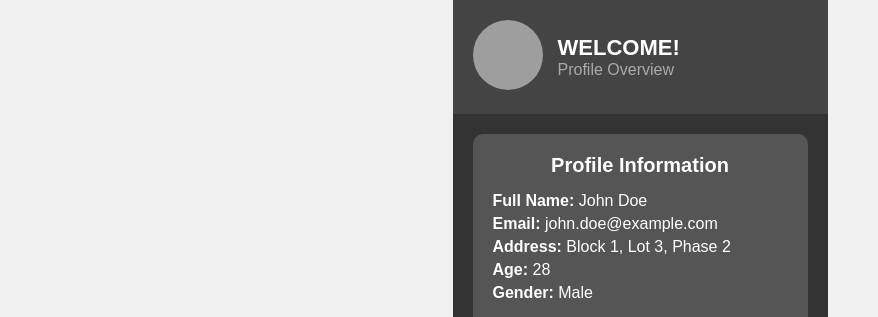
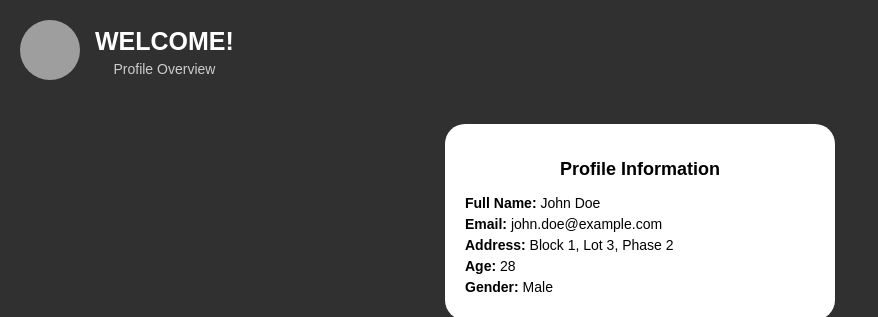
Before and after one commit to justspaun/VA-HUB, a PHP site: page /profile.html in a window 1280 px wide. Shown: the top 317 px of the page, without its empty margins (0-878 px from the left). Run offline with PHP 8.4, Linux system fonts and the light colour scheme; grey boxes are pictures that could not be loaded.

Commit message:
profile.css

```diff
--- a/profile.css
+++ b/profile.css
@@ -1,117 +1,117 @@
-/* Reset margin and padding for all elements */
-* {
+/* General styling */
+body, html {
     margin: 0;
     padding: 0;
-    box-sizing: border-box;
-  }
-
-  /* Body styling */
-  body {
     font-family: Arial, sans-serif;
-    background-color: #f0f0f0;
-    display: flex;
-    justify-content: center;
-    align-items: center;
-    height: 100vh; /* Ensure the body takes up the full viewport height */
-    margin: 0;
-    overflow: hidden;
+    height: 100%;
+    background-color: #303030;
 }
 
 /* Main container */
 .container {
-    background-color: #333;
-    color: white;
-    width: 100%;
-    height: 100%; /* Make the container take full height */
-    max-width: 375px; /* Fits the mobile screen */
-    border-radius: 15px;
     display: flex;
     flex-direction: column;
+    justify-content: flex-start;
+    height: 100vh;
+    overflow-y: auto;
+    padding-bottom: 70px; /* For fixed footer space */
 }
 
-  /* Header with profile icon on the left side of 'WELCOME!' */
+/* Header styling */
 .header {
-    background-color: #444;
-    text-align: left;
+    text-align: center;
+    padding: 20px;
+    color: white;
     display: flex;
-    align-items: center; /* Aligns the icon and text vertically */
-    padding: 20px;
+    align-items: center;
 }
 
 .profile-icon img {
-    width: 70px;
-    height: 70px;
+    width: 60px;
+    height: 60px;
     border-radius: 50%;
     object-fit: cover;
-    margin-right: 15px; /* Adds space between icon and text */
-  }
-
-  .header-text {
-    display: flex;
-    flex-direction: column;
-    justify-content: center;
+    margin-right: 15px;
 }
 
 .header-text h1 {
-    font-size: 22px;
+    font-size: 25px;
     font-weight: bold;
+    margin: 0;
 }
 
 .header-text p {
-    font-size: 16px;
-    color: #aaa;
+    font-size: 14px;
+    color: #ccc;
+    margin: 5px 0 0 0;
 }
 
 /* Profile Information Section */
 .content {
     padding: 20px;
-    flex-grow: 1; /* Allow the content to take up remaining space */
-    overflow-y: auto; /* Allows scrolling if content overflows */
+    display: flex;
+    flex-direction: column;
+    align-items: center;
 }
 
 .profile-info {
-    background-color: #555;
+    background-color: white;
+    color: black;
+    border-radius: 20px;
+    width: 90%;
+    max-width: 350px;
     padding: 20px;
-    border-radius: 10px;
 }
 
 .profile-info h2 {
-    font-size: 20px;
+    font-size: 18px;
+    font-weight: bold;
     margin-bottom: 15px;
     text-align: center;
 }
 
 .profile-info p {
-    font-size: 16px;
-    margin-bottom: 5px;
+    font-size: 14px;
+    margin: 5px 0;
 }
 
-  /* Footer with navigation links */
-  .footer {
-    background-color: #444;
-    padding: 15px 0;
-    flex-shrink: 0; /* Prevent footer from shrinking */
+footer {
+    background-color: white;
+    padding: 10px;
+    position: fixed;
+    bottom: 0;
+    left: 0;
+    width: 100%;
+    box-shadow: 0 -2px 5px rgba(0, 0, 0, 0.1);
 }
 
-  .nav {
+footer nav ul {
     display: flex;
     justify-content: space-around;
+    list-style-type: none;
+    padding: 0;
+    margin: 0;
+}
+
+footer nav ul li {
+    text-align: center;
+    flex: 1;
+}
+
+footer nav ul li a {
+    color: black;
+    text-decoration: none;
+    font-size: 8px;
+    display: flex;
+    flex-direction: column;
     align-items: center;
 }
 
-  .nav-item {
-    text-align: center;
-    color: white;
-    font-size: 14px;
-    text-decoration: none;
+footer nav ul li img {
+    display: block;
+    width: 25px;
+    height: 25px;
+    margin-bottom: 10px;
+    margin: 0 auto;
+    padding-bottom: 5px;
 }
-
-  .nav-item img {
-    width: 30px;
-    height: 30px;
-    margin-bottom: 5px;
-  }
-
-  .nav-item:hover {
-    color: #ddd;
-  }
```
Lines whose indentation alone changed are shown as unchanged.
